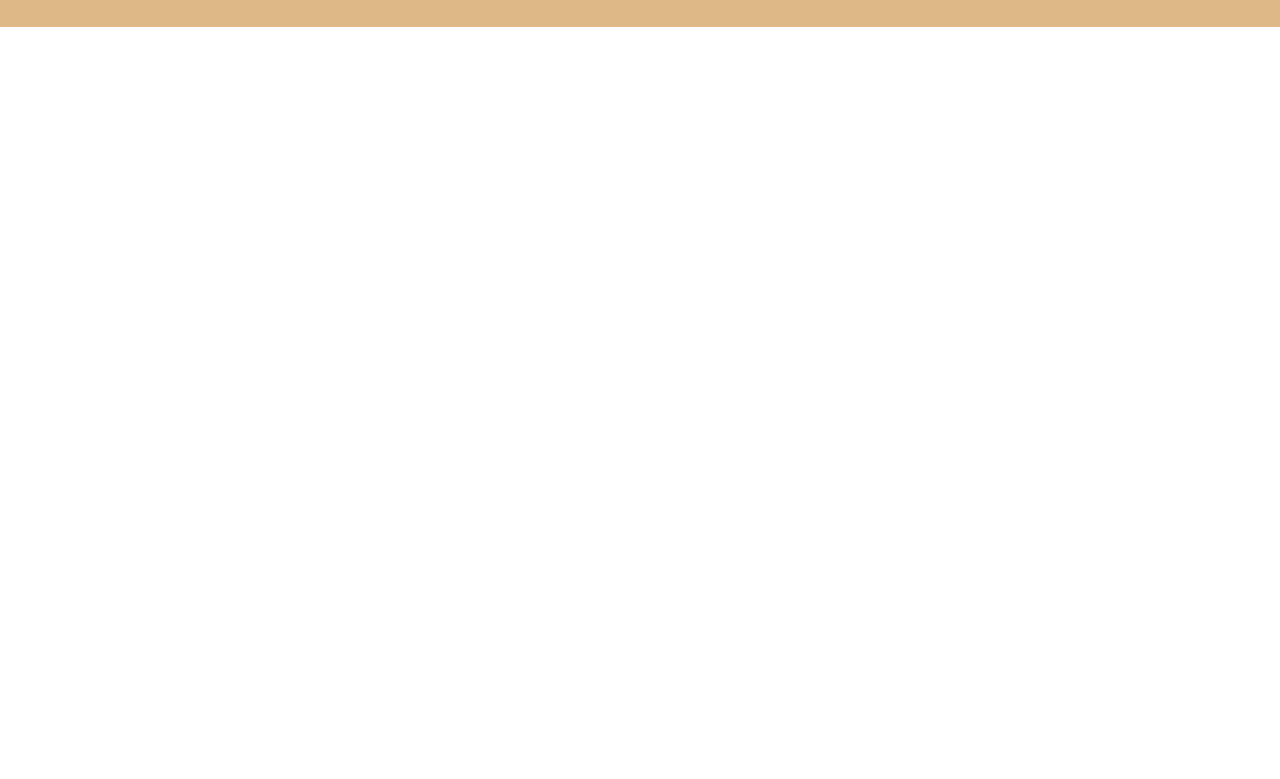
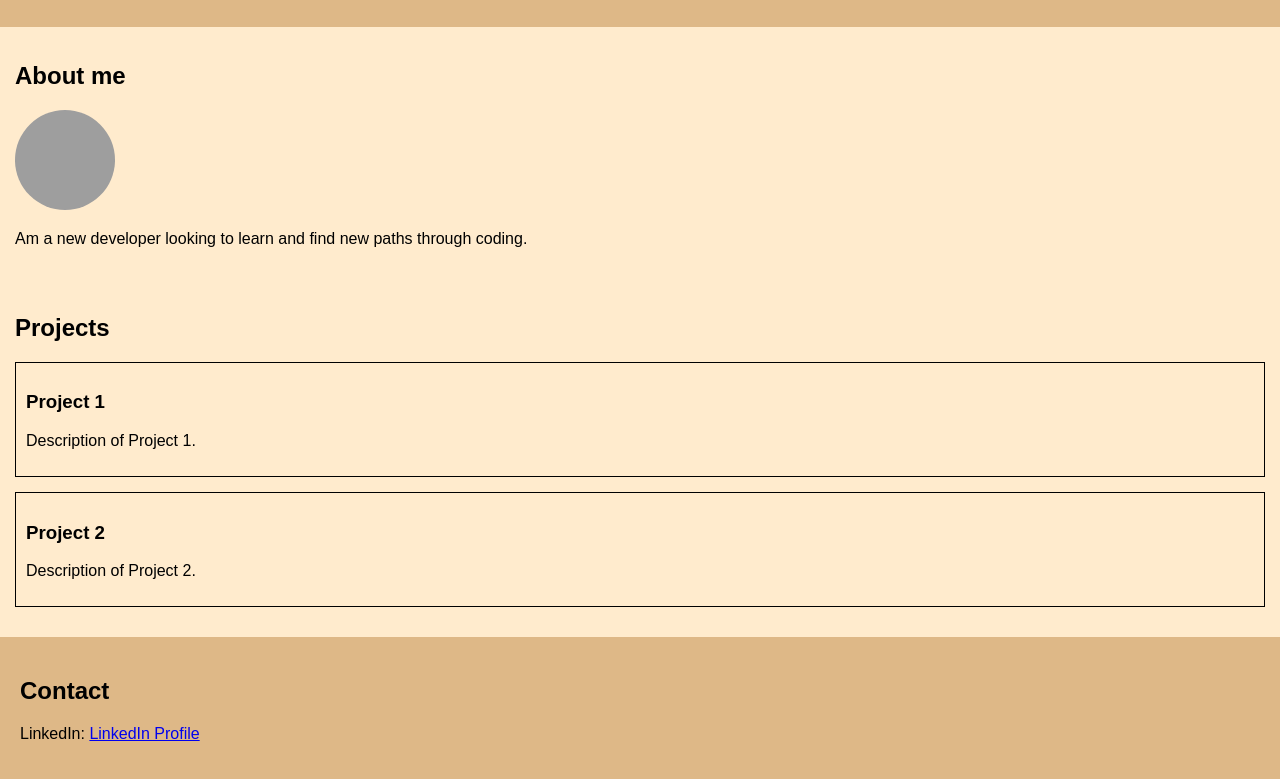
Before and after one commit to scottd988/Portfolio, a plain HTML site: page index.html in a window 1280 px wide. Shown: the part 93-872 px from the top of the page. Before the commit the page ends 800 px from the top, so only its background shows below. Drawn offline with Linux system fonts and the light colour scheme; grey boxes are pictures that could not be loaded.

Commit message:
Made page

```diff
--- a/index.html
+++ b/index.html
@@ -11,6 +11,7 @@
             <h1>My Portfolio</h1>
             <nav>
                 <ul>
+                  <li><a href="#about-me">About me</a></li>
                   <li><a href="#projects">Projects</a></li>
                   <li><a href="#contact">Contact</a></li>
                 </ul>
@@ -18,3 +19,30 @@
             </header>
         </header>
       </body>
+
+      <section id="about-me">
+        <h2>About me</h2>
+        <div class="about-me-content">
+          <img src="https://images.unsplash.com/photo-1507679799987-c73779587ccf?ixlib=rb-4.0.3&ixid=M3wxMjA3fDB8MHxwaG90by1wYWdlfHx8fGVufDB8fHx8fA%3D%3D&auto=format&fit=crop&w=2942&q=80" alt="My Photo">
+          <p>Am a new developer looking to learn and find new paths through coding.</p>
+          </div>
+      </section>
+
+      <section id="projects">
+        <h2>Projects</h2>
+        <div class="project-card">
+          <h3>Project 1</h3>
+          <p>Description of Project 1.</p>
+        </div>
+        <div class="project-card">
+          <h3>Project 2</h3>
+          <p>Description of Project 2.</p>
+        </div>
+      </section>
+
+      <footer id="contact">
+        <h2>Contact</h2>
+        <p>LinkedIn: <a href="https://www.linkedin.com/in/scott-denonn-318408139">LinkedIn Profile</a></p>
+      </footer>
+    </body>
+    </html>
--- a/style.css
+++ b/style.css
@@ -2,6 +2,7 @@ body {
     font-family: Arial, Helvetica, sans-serif;
     margin: 0;
     padding: 0;
+    background-color: blanchedalmond;
 }
 
 header {
@@ -26,3 +27,30 @@ nav ul {
     color: black;
     text-decoration: none;
   }
+
+  section {
+    padding: 15px;
+  }
+
+  .project-card {
+    border: 1px solid black;
+    padding: 10px;
+    margin-bottom: 15px;
+  }
+
+  .about-me-content {
+    /*display: flex;
+    align-items: center;*/
+  }
+
+  .about-me-content img {
+    border-radius: 50%;
+    margin-right: 20px;
+    width:100px;
+    height:100px;
+  }
+
+  footer {
+    background-color: burlywood;
+    padding: 20px;
+  }
```
